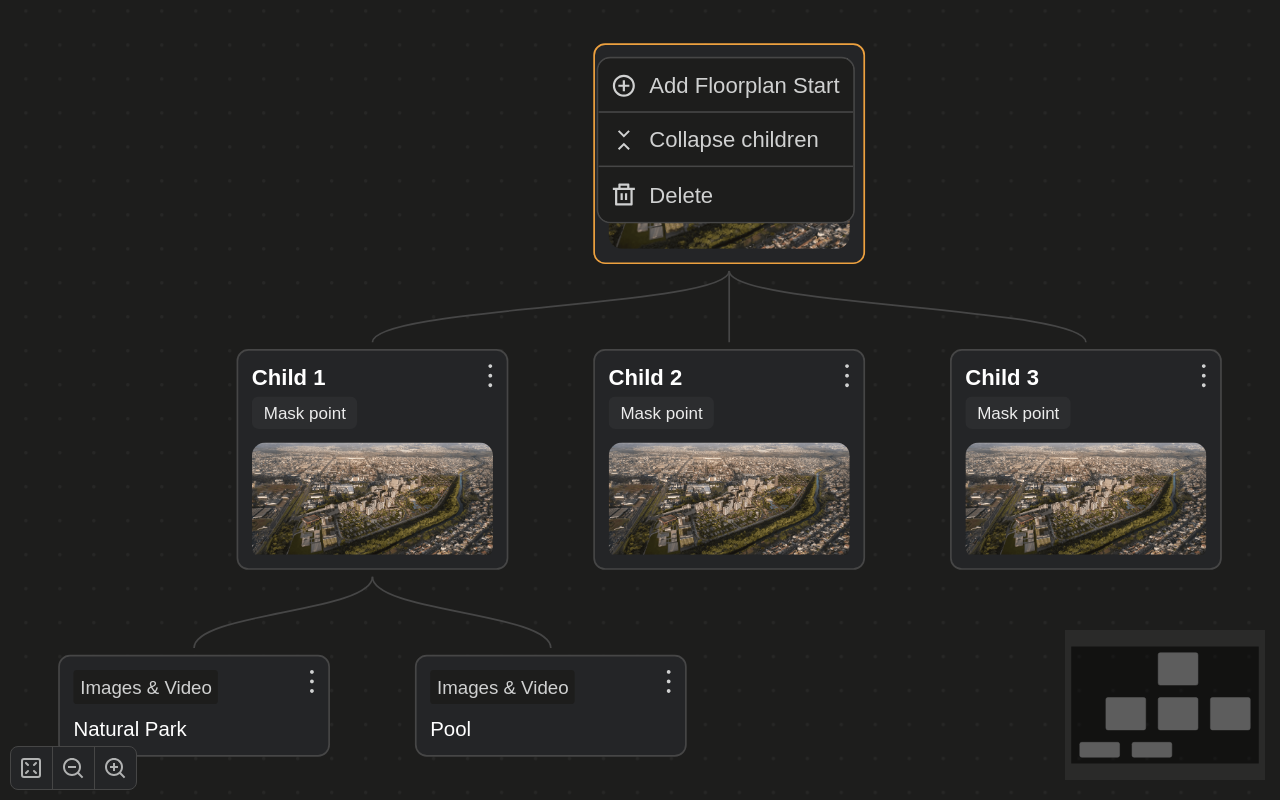
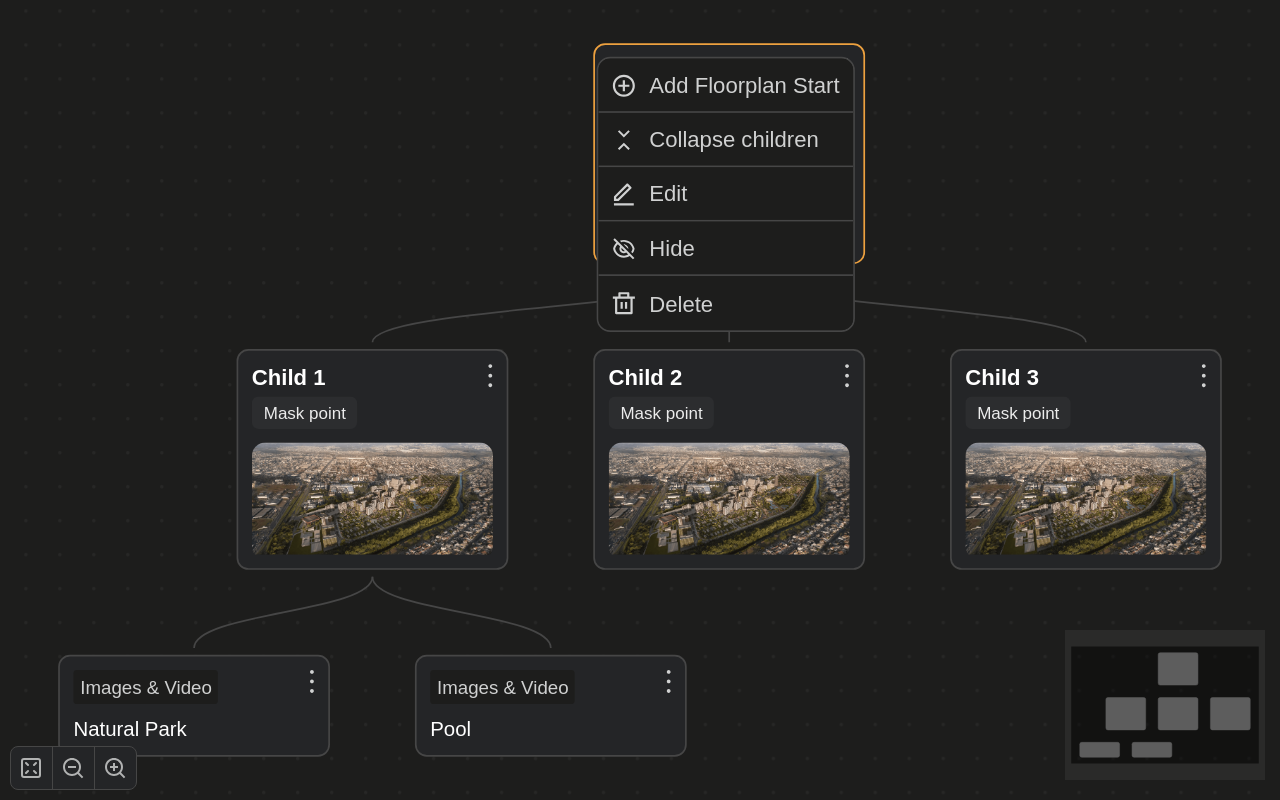
Before and after one commit to Matheusmeed/tree, a React (Vite) app: page / in a window 1280 px wide. Both pictures are taken after a click on the button 847 px from the left and 69 px from the top of the page. Built offline with nearby package versions, Linux system fonts and the light colour scheme.

Commit message:
feat: adding edit and hide options

```diff
--- a/src/components/CustomNode/index.tsx
+++ b/src/components/CustomNode/index.tsx
@@ -69,6 +69,14 @@ const CustomNode = ({ data }: { data: ITreeData }) => {
               )}
 
               <button>
+                <img src='/assets/icons/edit.svg' />
+                <p>Edit</p>
+              </button>
+              <button>
+                <img src='/assets/icons/hide.svg' />
+                <p>Hide</p>
+              </button>
+              <button>
                 <img src='/assets/icons/delete.svg' />
                 <p>Delete</p>
               </button>
```
Also changed, not shown: public/assets/icons/edit.svg (added).
